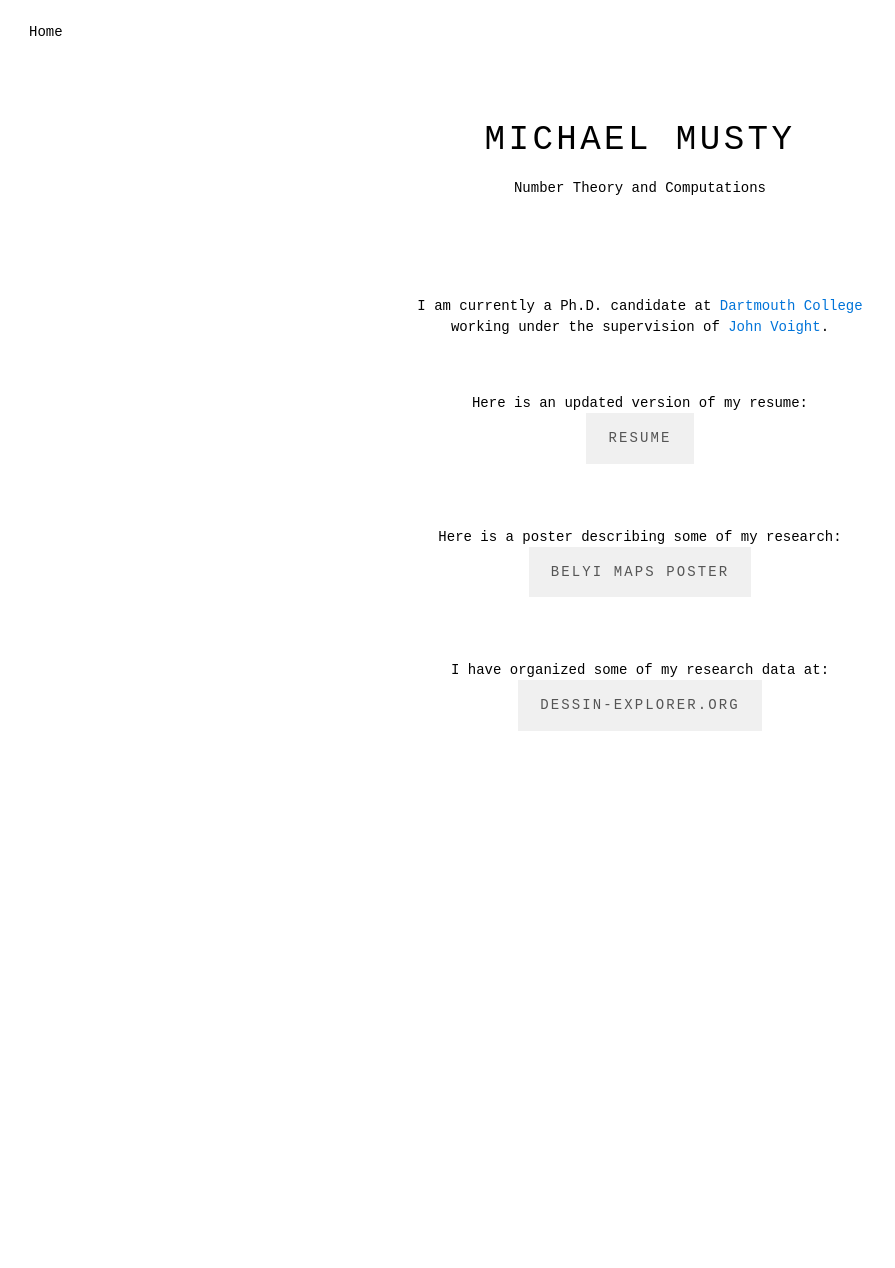
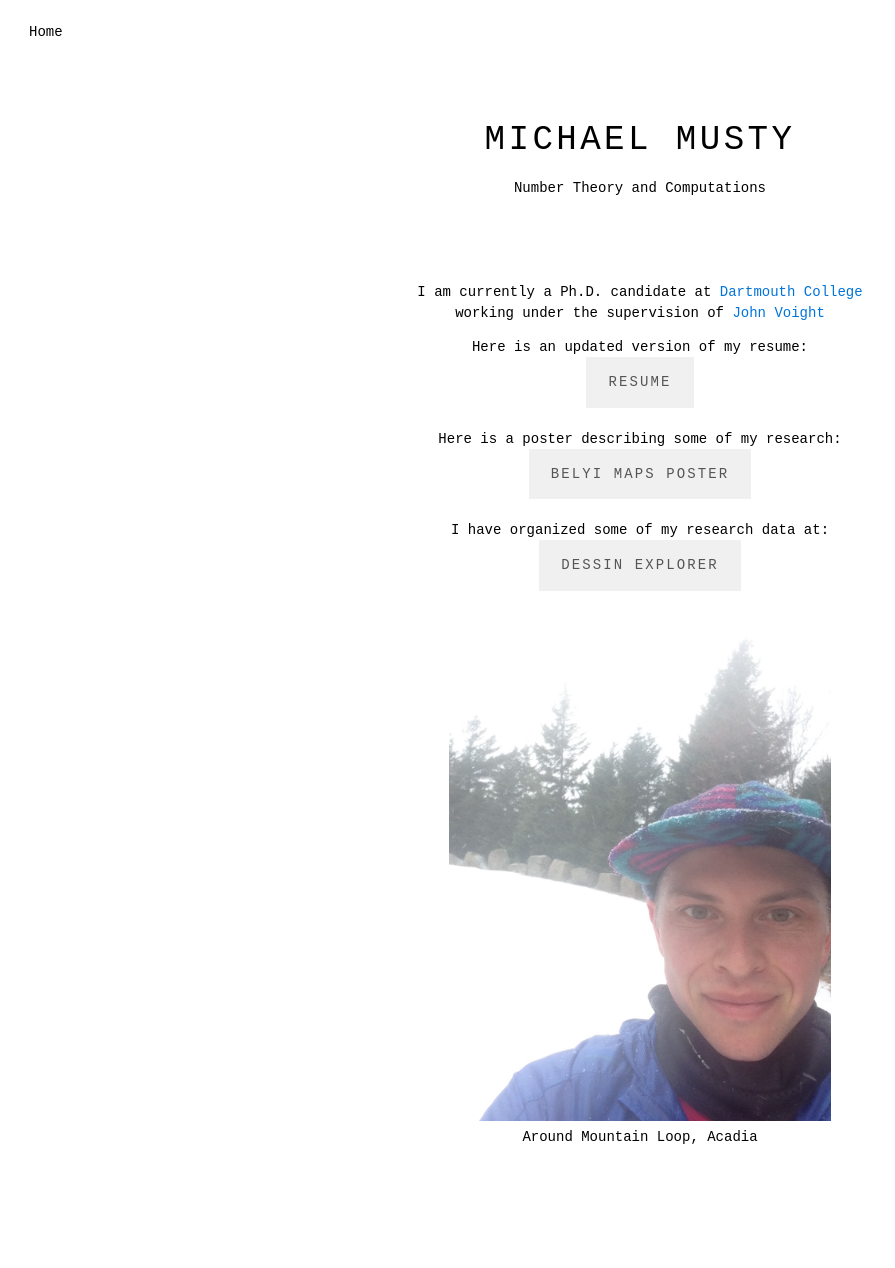
Before and after one commit to michaelmusty/michaelmusty.github.io, a Jekyll site: the page built from index.md, in a window 1280 px wide. Shown: the whole page, without its empty margins (0-895 px from the left). Built offline with Jekyll 4.4.1, drawn with Linux system fonts in a browser that asks for light colours; before the commit the page ends 900 px from its top, so only the background shows below that.

Commit message:
picture and info

```diff
--- a/index.md
+++ b/index.md
@@ -4,24 +4,24 @@ title: Home
 language: en
 nav-order: 1
 ---
-<section>
 I am currently a Ph.D. candidate at
-<a href="https://math.dartmouth.edu/">Dartmouth College</a>
+[Dartmouth College](https://math.dartmouth.edu)
 working under the supervision of
-<a href="https://math.dartmouth.edu/~jvoight/">John Voight</a>.
-</section>
-<section>
+[John Voight](https://math.dartmouth.edu/~jvoight)
+
 Here is an updated version of my resume:
 <br>
-<a class="btn btn--gray" href="assets/musty_resume.pdf">Resume</a>
-</section>
-<section>
+[Resume](assets/musty_resume.pdf){:class="btn btn--gray"}
+
 Here is a poster describing some of my research:
 <br>
-<a class="btn btn--gray" href="assets/belyi_poster.pdf">Belyi Maps Poster</a>
-</section>
-<section>
+[Belyi Maps Poster](assets/belyi_poster.pdf){:class="btn btn--gray"}
+
 I have organized some of my research data at:
 <br>
-<a class="btn btn--gray" href="https://dessin-explorer.org">dessin-explorer.org</a>
-</section>
+[dessin explorer](https://dessin-explorer.org){:class="btn btn--gray"}
+
+<figure>
+  <img src="assets/acadia.jpg" style="max-width:100%;height:auto;">
+  <figcaption>Around Mountain Loop, Acadia</figcaption>
+</figure>
```
Also changed, not shown: assets/acadia.jpg (added), 1 other file.
